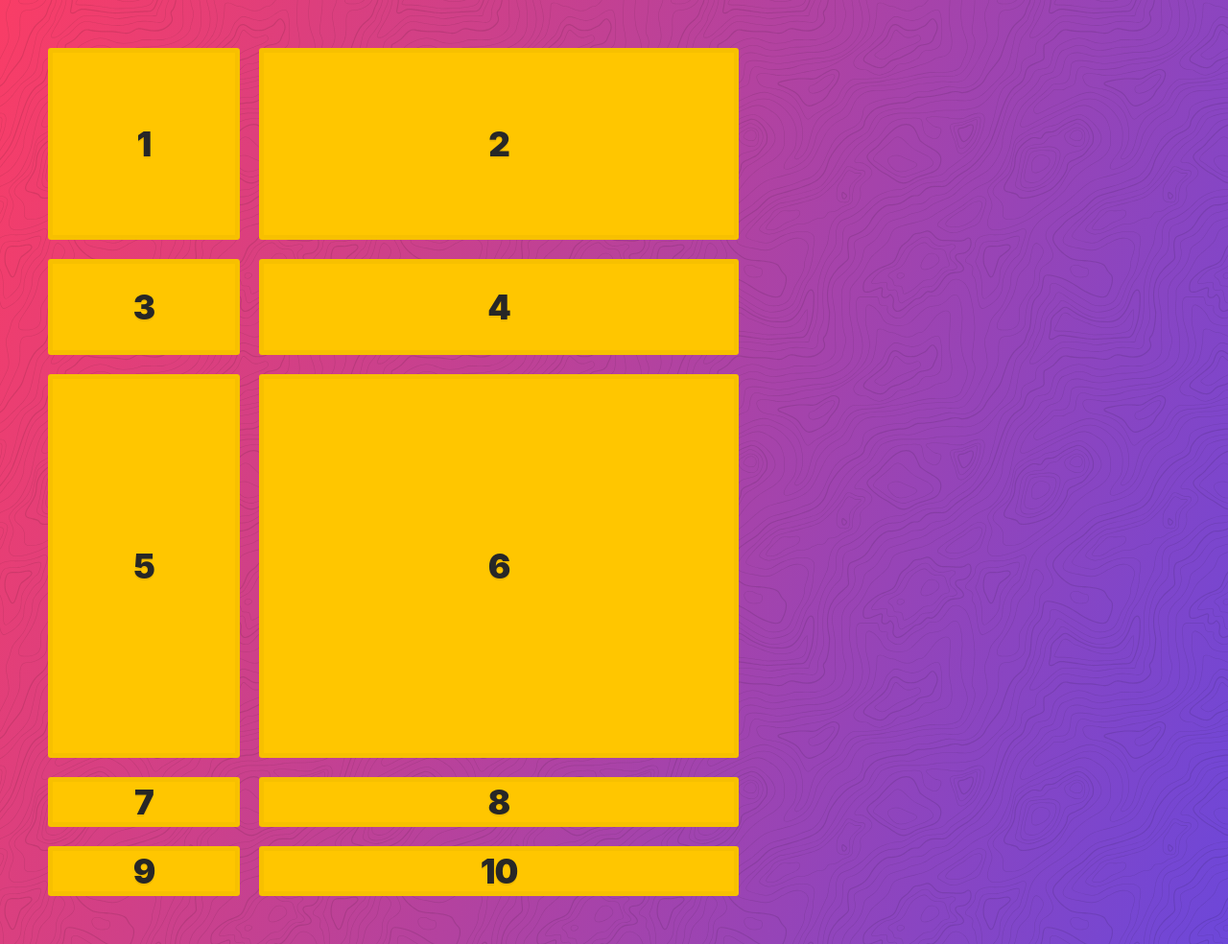
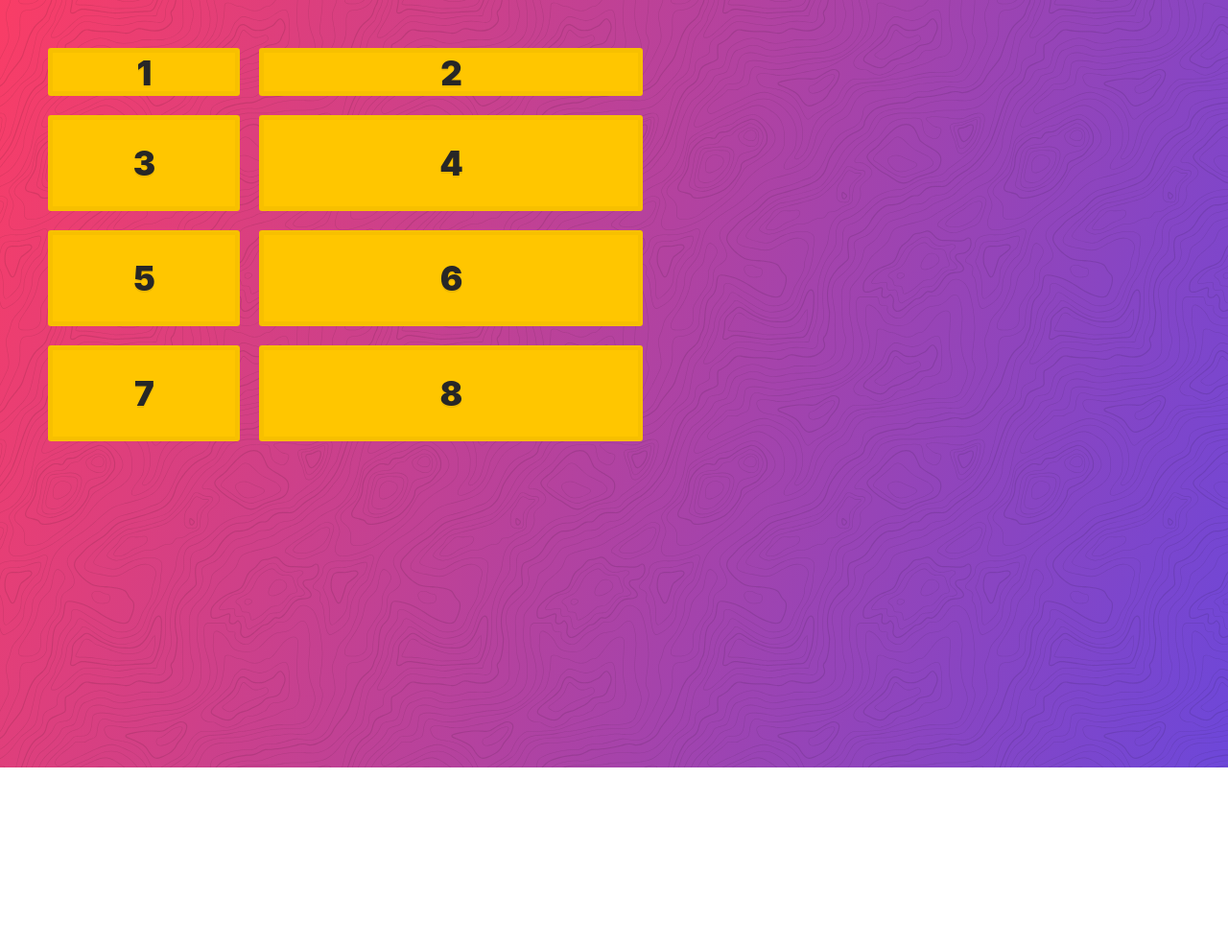
Before and after one commit to davidinoa/css-grid, a website: page index.html in a window 1280 px wide. Shown: the whole page at 96% size. After the commit the page ends 800 px from the top, so only its background shows below. Drawn offline with Linux system fonts and the light colour scheme.

Commit message:
Implicit vs explicit grid

```diff
--- a/index.html
+++ b/index.html
@@ -5,7 +5,7 @@
   <meta charset="UTF-8">
   <meta name="viewport" content="width=device-width, initial-scale=1.0">
   <link rel="stylesheet" href="../assets/style.css">
-  <title>Fundamentals!</title>
+  <title>Implicit vs Explicit Grid</title>
 </head>
 
 <body>
@@ -18,15 +18,14 @@
     <div class="item">6</div>
     <div class="item">7</div>
     <div class="item">8</div>
-    <div class="item">9</div>
-    <div class="item">10</div>
   </div>
   <style>
     .container {
       display: grid;
-      grid-template-columns: 200px 500px;
-      grid-template-rows: 200px 100px 400px;
       grid-gap: 20px;
+      grid-template-columns: 200px 400px;
+      grid-template-rows: 50px 100px;
+      grid-auto-rows: 100px;
     }
   </style>
 </body>
```
